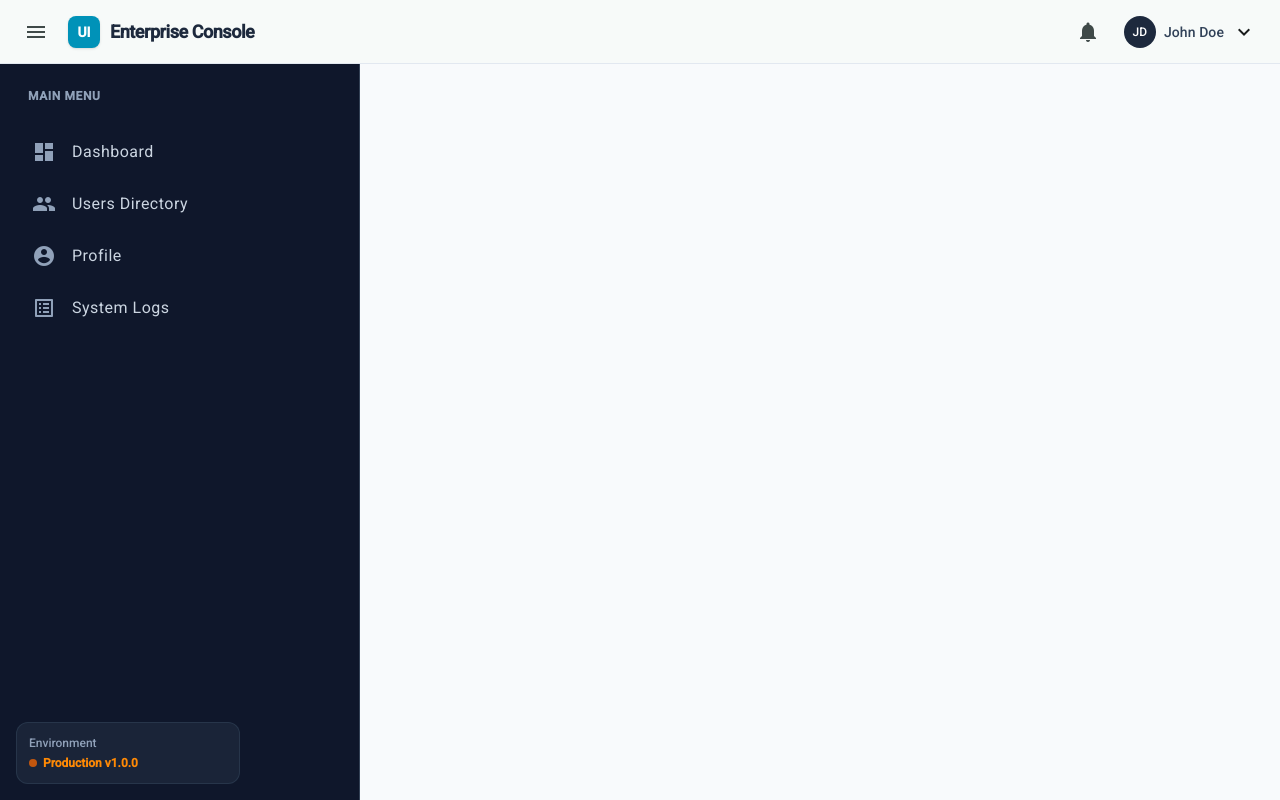
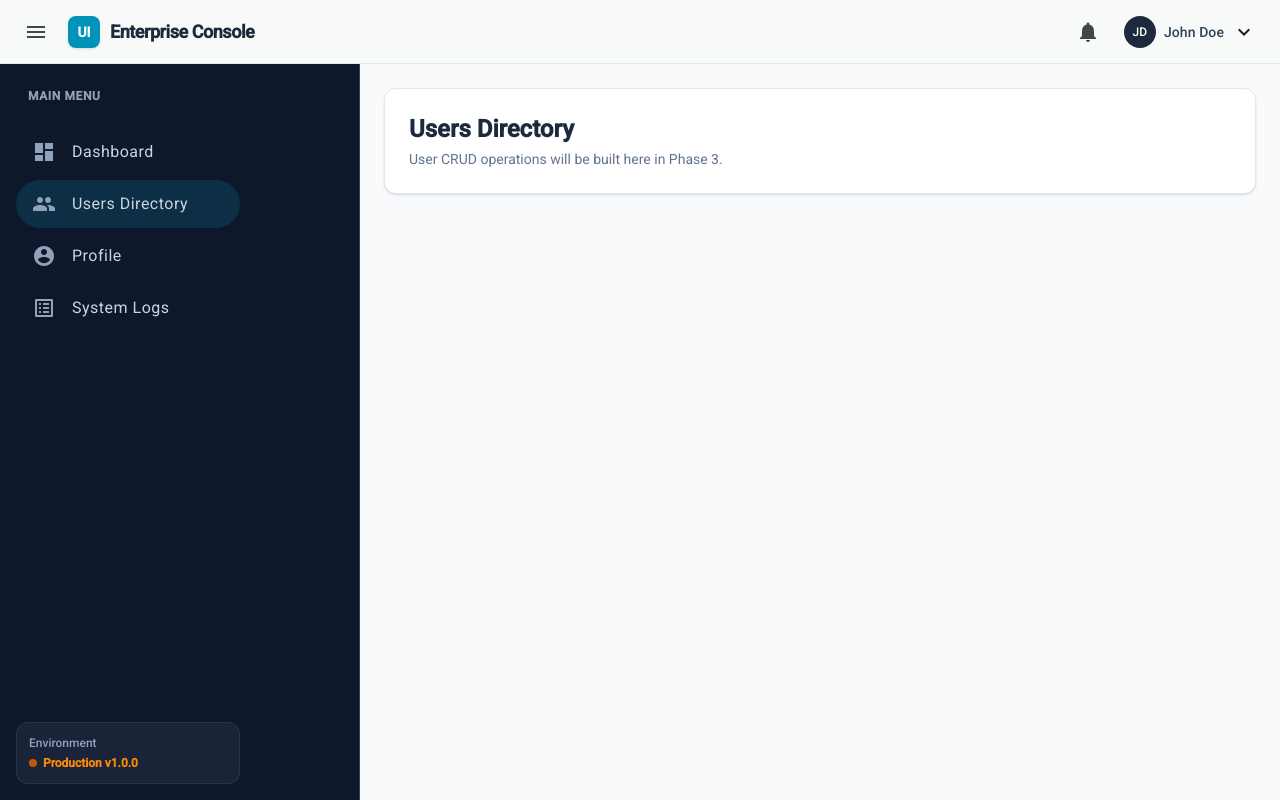
Before and after one commit to justAnotherDev2810/another-app-ui, an Angular app: page /users in a window 1280 px wide. Before the commit this address led to /. Built offline with nearby package versions, Linux system fonts and the light colour scheme.

Commit message:
code refactor/updates in app

```diff
--- a/src/app/app.html
+++ b/src/app/app.html
@@ -1 +1 @@
-<app-main-layout />
+<router-outlet></router-outlet>
--- a/src/app/app.routes.ts
+++ b/src/app/app.routes.ts
@@ -2,19 +2,16 @@ import { Routes } from '@angular/router';
 import { MainLayoutComponent } from './layout/main-layout/main-layout.component';
 
 export const routes: Routes = [
-    // {
-    //     path: '',
-    //     component: MainLayoutComponent,
-    //     children: [
-    //         {
-    //             path: '',
-    //             redirectTo: 'users',
-    //             pathMatch: 'full'
-    //         },
-    //         {
-    //             path: 'users',
-    //             // loadComponent: () => import('./features/users/users.component').then(m => m.UsersComponent)
-    //         }
-    //     ]
-    // }
+    {
+        path: '',
+        component: MainLayoutComponent,
+        children: [
+            { path: '', redirectTo: 'users', pathMatch: 'full' },
+            {
+                path: 'users',
+                loadComponent: () => import('./features/users/users.component').then(m => m.UsersComponent)
+            },
+            { path: '**', redirectTo: 'users' }
+        ]
+    }
 ];
--- a/src/app/app.ts
+++ b/src/app/app.ts
@@ -1,10 +1,9 @@
 import { Component, signal } from '@angular/core';
 import { RouterOutlet } from '@angular/router';
-import { MainLayoutComponent } from './layout/main-layout/main-layout.component';
 
 @Component({
   selector: 'app-root',
-  imports: [RouterOutlet, MainLayoutComponent],
+  imports: [RouterOutlet],
   templateUrl: './app.html',
   styleUrl: './app.scss'
 })
--- /dev/null
+++ b/src/app/features/users/users.component.ts
@@ -0,0 +1,13 @@
+import { Component } from '@angular/core';
+
+@Component({
+    selector: 'app-users',
+    standalone: true,
+    template: `
+    <div class="p-6 bg-white rounded-xl shadow-sm border border-slate-200">
+      <h1 class="text-2xl font-bold text-slate-800">Users Directory</h1>
+      <p class="text-slate-500 mt-1">User CRUD operations will be built here in Phase 3.</p>
+    </div>
+  `
+})
+export class UsersComponent { }
```
